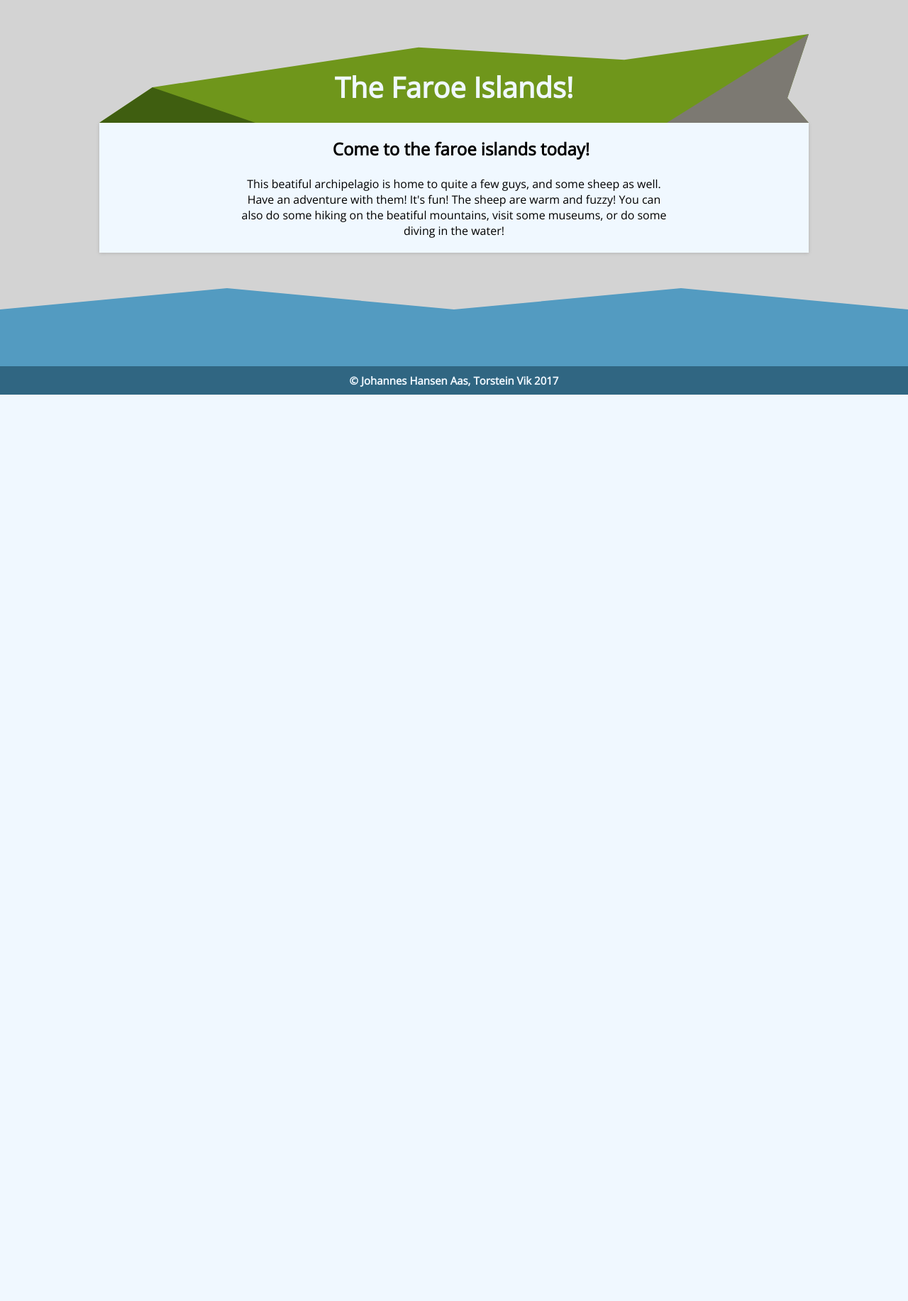
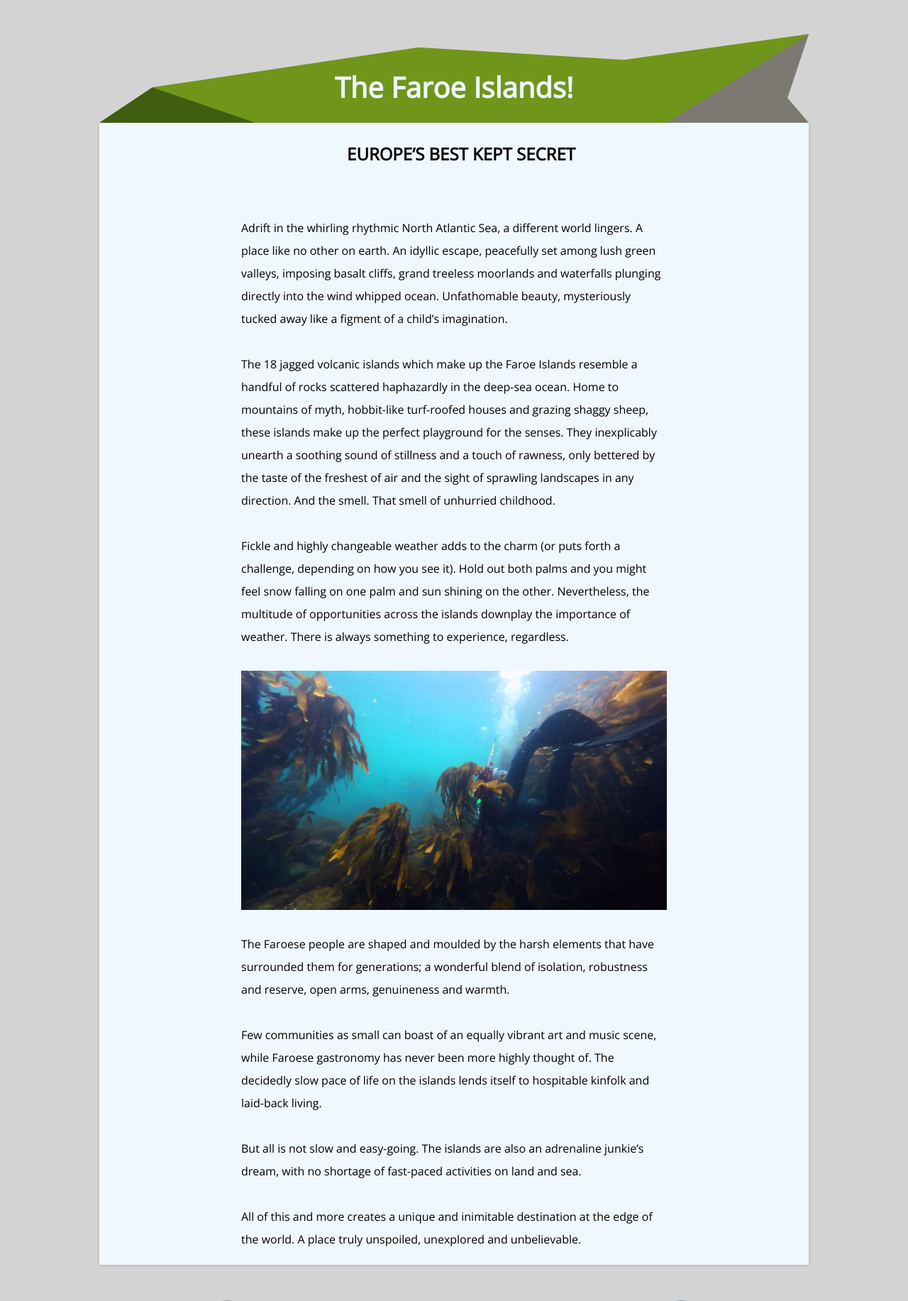
Before and after one commit to torstein-vik/mitt-feriested, a PHP site: page / in a window 1280 px wide. Shown: the part 955-2788 px from the top of the page at 71% size. Before the commit the page ends 1511 px from the top, so only its background shows below. Run offline with PHP 8.4, Linux system fonts and the light colour scheme; some libraries are stand-ins or nearby versions.

Commit message:
Added better content and style to home content

```diff
--- a/src/home.php
+++ b/src/home.php
@@ -1,5 +1,19 @@
-<div style="text-align:center; max-width: 600px; margin: 0 auto">
-<h2>Come to the faroe islands today!</h2>
-<br>
-This beatiful archipelagio is home to quite a few guys, and some sheep as well. Have an adventure with them! It's fun! The sheep are warm and fuzzy! You can also do some hiking on the beatiful mountains, visit some museums, or do some diving in the water!
+<div style="max-width: 600px; margin: 0 auto; line-height: 2;">
+<h2 style="text-align: center;">EUROPE’S BEST KEPT SECRET</h2>
+<br><br>
+Adrift in the whirling rhythmic North Atlantic Sea, a different world lingers. A place like no other on earth. An idyllic escape, peacefully set among lush green valleys, imposing basalt cliffs, grand treeless moorlands and waterfalls plunging directly into the wind whipped ocean. Unfathomable beauty, mysteriously tucked away like a figment of a child’s imagination.
+<br><br>
+The 18 jagged volcanic islands which make up the Faroe Islands resemble a handful of rocks scattered haphazardly in the deep-sea ocean. Home to mountains of myth, hobbit-like turf-roofed houses and grazing shaggy sheep, these islands make up the perfect playground for the senses. They inexplicably unearth a soothing sound of stillness and a touch of rawness, only bettered by the taste of the freshest of air and the sight of sprawling landscapes in any direction. And the smell. That smell of unhurried childhood.
+<br><br>
+Fickle and highly changeable weather adds to the charm (or puts forth a challenge, depending on how you see it). Hold out both palms and you might feel snow falling on one palm and sun shining on the other. Nevertheless, the multitude of opportunities across the islands downplay the importance of weather. There is always something to experience, regardless.
+<br><br>
+<img src="attr/diving.jpg" style="width:100%"/>
+<br><br>
+The Faroese people are shaped and moulded by the harsh elements that have surrounded them for generations; a wonderful blend of isolation, robustness and reserve, open arms, genuineness and warmth.
+<br><br>
+Few communities as small can boast of an equally vibrant art and music scene, while Faroese gastronomy has never been more highly thought of. The decidedly slow pace of life on the islands lends itself to hospitable kinfolk and laid-back living.
+<br><br>
+But all is not slow and easy-going. The islands are also an adrenaline junkie’s dream, with no shortage of fast-paced activities on land and sea.
+<br><br>
+All of this and more creates a unique and inimitable destination at the edge of the world. A place truly unspoiled, unexplored and unbelievable.
 </div>
```
